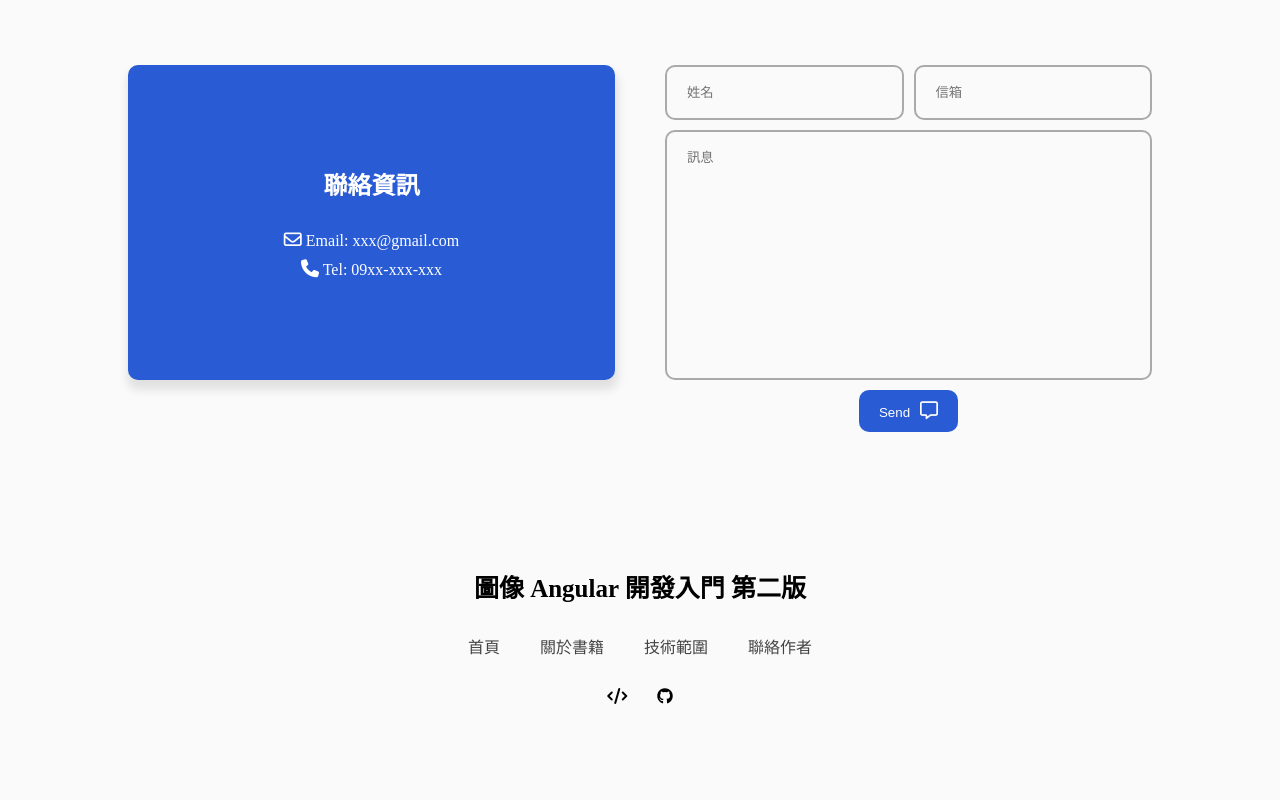
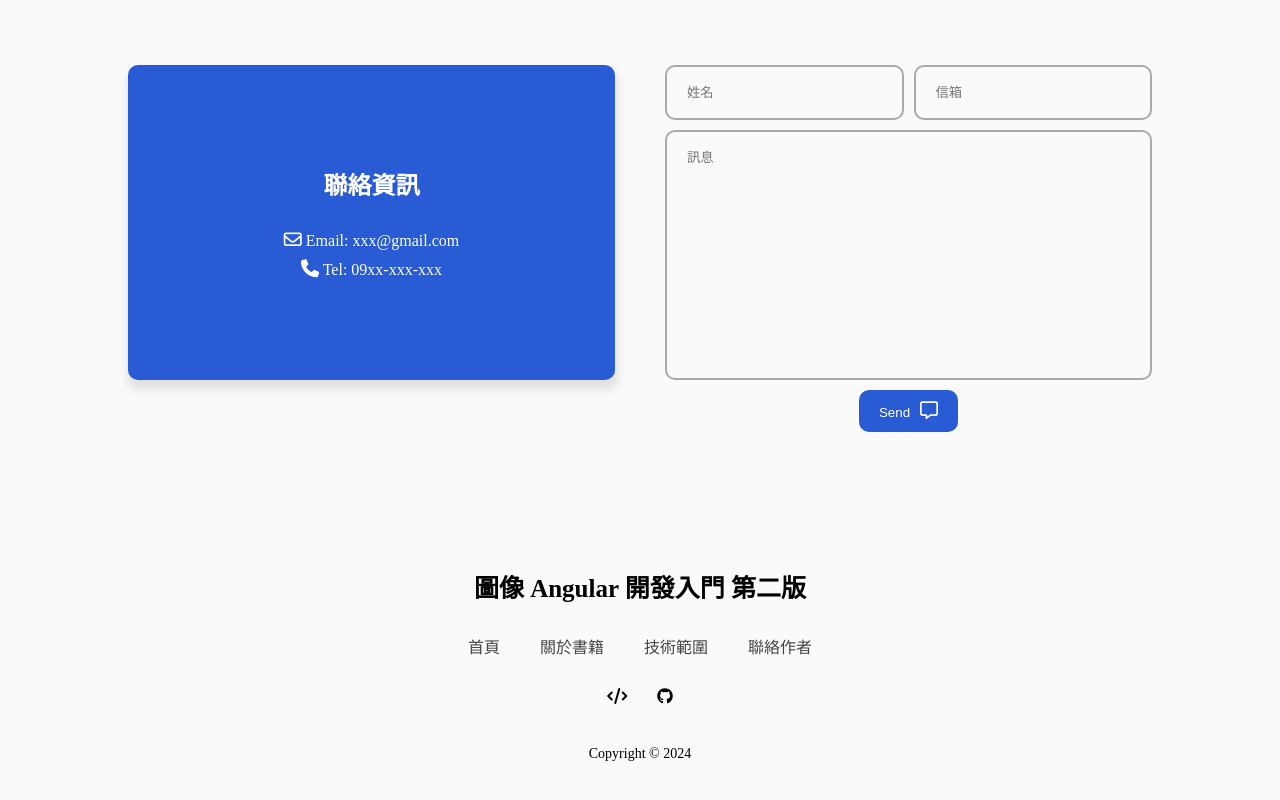
Before and after one commit to Bambooman0112/mcu-113-web-12133014, a plain HTML site: page src/index.html in a window 1280 px wide. Shown: the part 2014-2814 px from the top of the page. Before the commit the page ends 2780 px from the top, so only its background shows below. Drawn offline with Linux system fonts and the light colour scheme.

Commit message:
feat(footer): 頁尾 copy right 樣式實作

```diff
--- a/src/index.html
+++ b/src/index.html
@@ -160,6 +160,7 @@
           <div class="icon"><i class="fa-solid fa-code"></i></div>
           <div class="icon"><i class="fa-brands fa-github"></i></div>
         </div>
+        <div class="bottom-footer">Copyright &copy; 2024</div>
       </footer>
     </div>
     <script src="./main.js"></script>
--- a/src/scss/_footer.scss
+++ b/src/scss/_footer.scss
@@ -30,4 +30,9 @@ footer {
     display: flex;
     gap: 30px;
   }
+
+  .bottom-footer {
+    font-size: 14px;
+    margin-top: 10px;
+  }
 }
```
Also changed, not shown: src/style.min.css, 1 other file.
